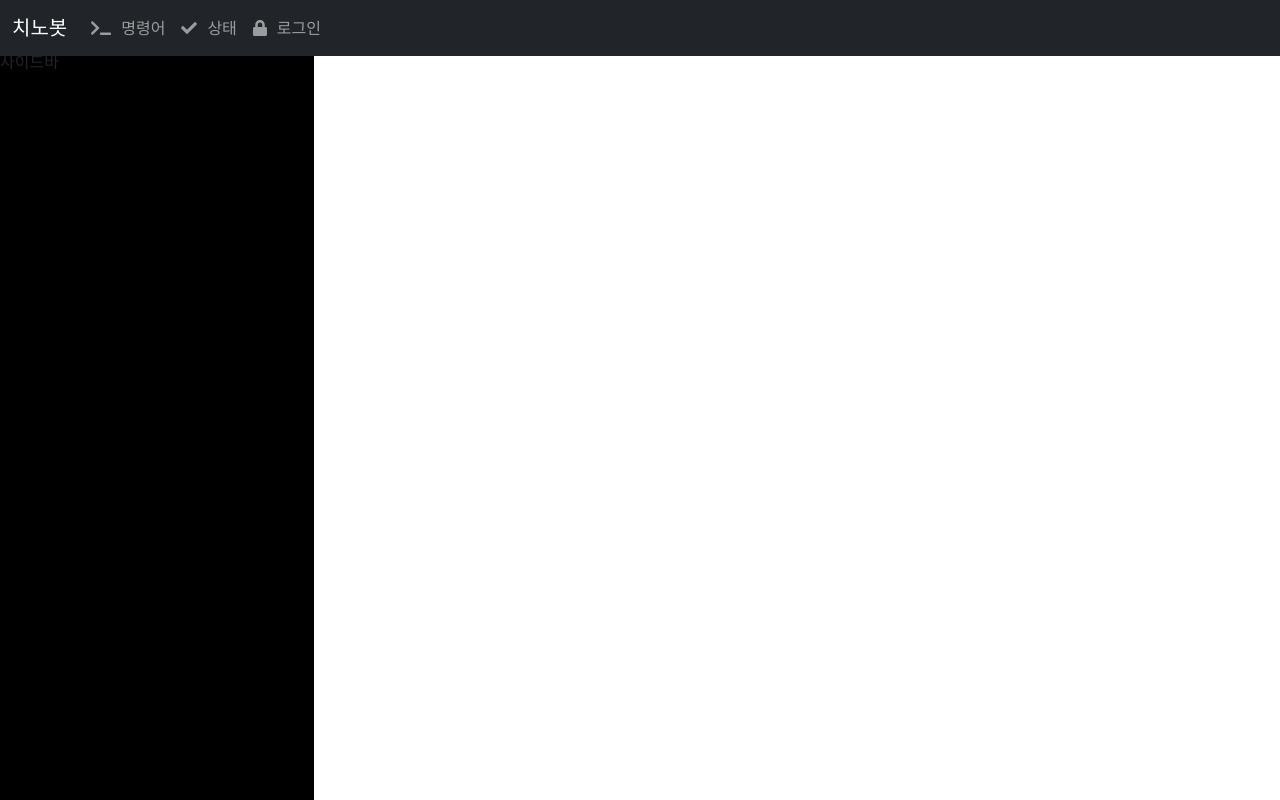
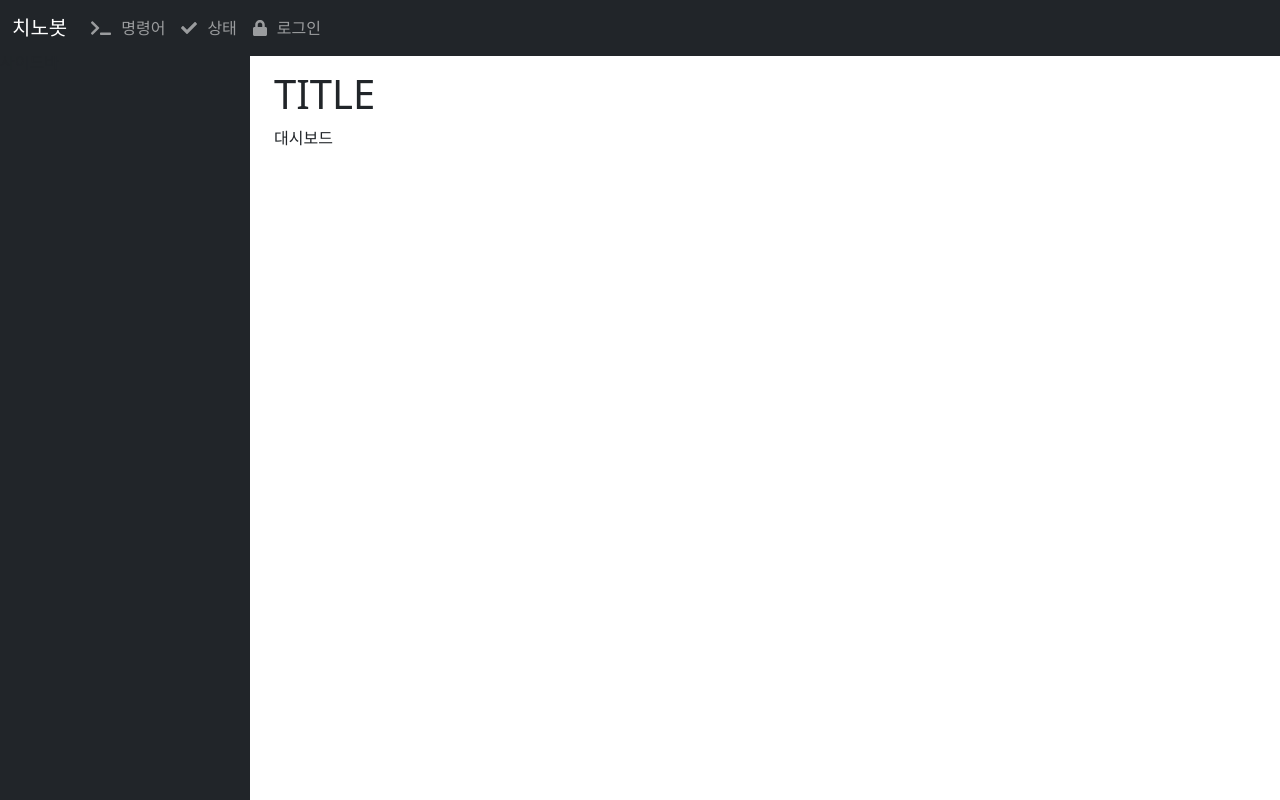
Before and after one commit to pikokr/chino-rewrite-frontend, a React (Create React App) app: page /servers/1 in a window 1280 px wide. Built offline with nearby package versions, Linux system fonts and the light colour scheme; the HTML template or start-up script is replaced by a standard one.

Commit message:
feat: sidebar width

```diff
--- a/src/components/GuildLayout/guildLayout.module.css
+++ b/src/components/GuildLayout/guildLayout.module.css
@@ -3,7 +3,7 @@
         display: grid;
         gap: 1.5rem;
         grid-template-areas: "sidebar main";
-        grid-template-columns: 1fr 3fr;
+        grid-template-columns: 250px calc(100% - 275px);
     }
 }
 
@@ -14,3 +14,8 @@
 .sidebar {
     grid-area: sidebar;
 }
+
+.main {
+    grid-area: main;
+    padding-top: 20px;
+}
--- a/src/components/GuildLayout/index.js
+++ b/src/components/GuildLayout/index.js
@@ -7,13 +7,13 @@ class GuildLayout extends Component {
         return (
             <Layout offset={50}>
                 <div className={styles.layout}>
-                    <aside className={styles.sidebar} style={{
-                        background: '#000',
+                    <aside className={`${styles.sidebar} bg-dark`} style={{
                         height: '100%'
                     }}>
                         사이드바
                     </aside>
-                    <div>
+                    <div className={styles.main}>
+                        <h1>TITLE</h1>
                         {this.props.children}
                     </div>
                 </div>
--- a/src/views/Servers/Dashboard/index.js
+++ b/src/views/Servers/Dashboard/index.js
@@ -5,6 +5,7 @@ class DashboardView extends Component {
     render() {
         return (
             <GuildLayout>
+                대시보드
             </GuildLayout>
         );
     }
```
